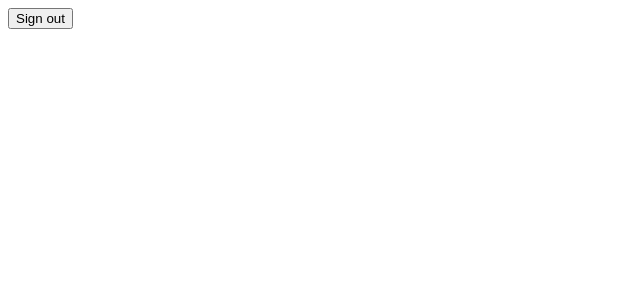
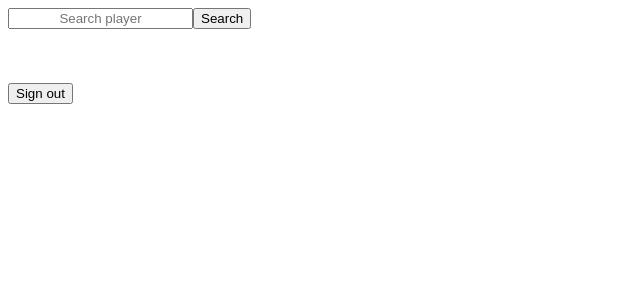
Before and after one commit to JeromeoP/Football-stats, a React (Create React App) app: page /home in a window 1280 px wide. Shown: the top 300 px of the page, without its empty margins (0-640 px from the left). Built offline with nearby package versions, Linux system fonts and the light colour scheme.

Commit message:
searchbar added

```diff
--- a/src/Components/HomePage.js
+++ b/src/Components/HomePage.js
@@ -1,15 +1,15 @@
-import React from 'react'
+import React, { useState } from 'react'
 import { Link, Redirect, useHistory } from 'react-router-dom';
 
 export default function HomePage() {
     let history = useHistory();
+    const [player, setPlayer] = useState("");
 
     const signOut = () => {
         var token = localStorage.getItem("token");
         var email = localStorage.getItem("email");
         var request = new XMLHttpRequest();
         request.open("POST", "http://127.0.0.1:5000/sign-out", true);
-      console.log("Kommer vi hit=")
         request.onreadystatechange = function(){
 
             if (this.readyState === 4 && this.status === 200) {
@@ -28,9 +28,32 @@ export default function HomePage() {
 
     }
 
+    const searchPlayer = ()=> {
+        var request = new XMLHttpRequest();
+        request.open("POST", "http://127.0.0.1:5000/search", true);
+        request.onreadystatechange = function(){
+
+        }
+        request.setRequestHeader('Content-type','application/json; charset=utf-8');
+        request.setRequestHeader("player", player);
+
+        request.send(JSON.stringify({"player": player}));
+    }
+
     return (
         <div>
+            <div>
+                <form onSubmit={searchPlayer}>
+                <input type="text"
+                 placeholder="Search player"
 
+                onChange={(e) => setPlayer(e.target.value)}
+                            />
+                <input type="submit" value="Search" />
+                </form>
+
+            </div>
+            <br /><br /><br />
         <button onClick={signOut}>Sign out</button>
         </div>
     )
--- a/src/Components/LoginPage.js
+++ b/src/Components/LoginPage.js
@@ -49,8 +49,7 @@ export default function LoginPage() {
                     localStorage.setItem("token", parsedRequest.data);
                     localStorage.setItem("email", userName);
 
-                    history.push("/home")                    // Fix login page
-
+                    history.push("/home")
                 } else {
                     console.log(parsedRequest.message)
                     errorMsg(parsedRequest.message);
```
Also changed, not shown: 1 other file (tests, documents, lock files or other folders).
